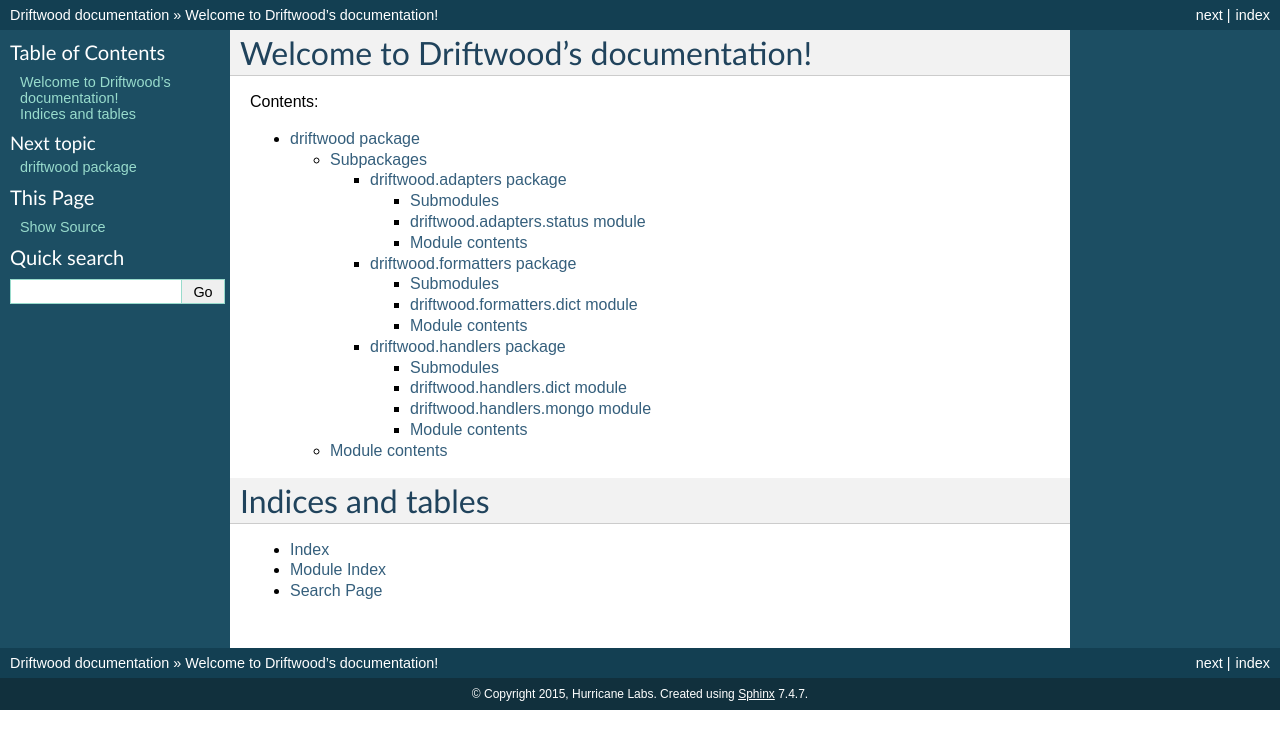
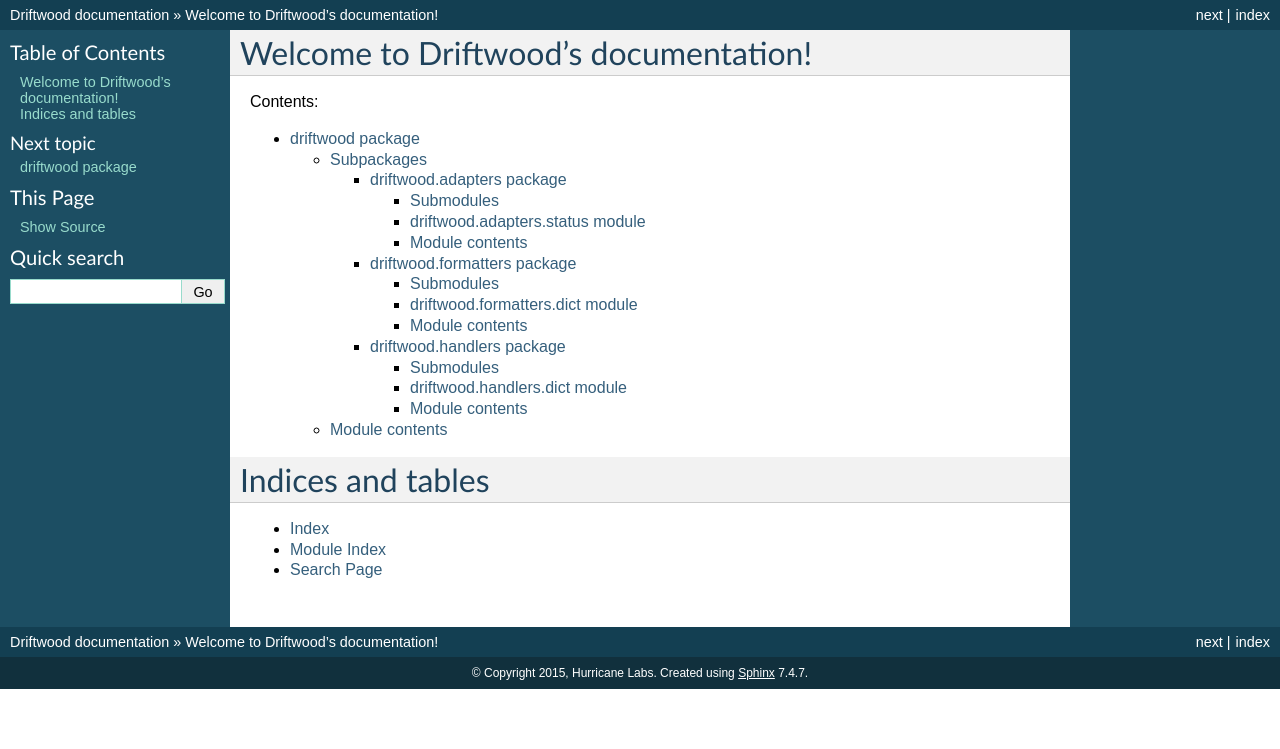
Before and after one commit to lwcolton/driftwood, a Sphinx documentation site: the page built from doc/index.rst, in a window 1280 px wide. Shown: the top 749 px of the page. Built offline with Sphinx 7.4.7, drawn with Linux system fonts in a browser that asks for light colours.

Commit message:
update docs

```diff
--- a/doc/driftwood.handlers.rst
+++ b/doc/driftwood.handlers.rst
@@ -12,14 +12,6 @@
     :undoc-members:
     :show-inheritance:
 
-driftwood.handlers.mongo module
--------------------------------
-
-.. automodule:: driftwood.handlers.mongo
-    :members:
-    :undoc-members:
-    :show-inheritance:
-
 
 Module contents
 ---------------
```
Also changed, not shown: doc/modules.rst (added, +7 -0 lines).
